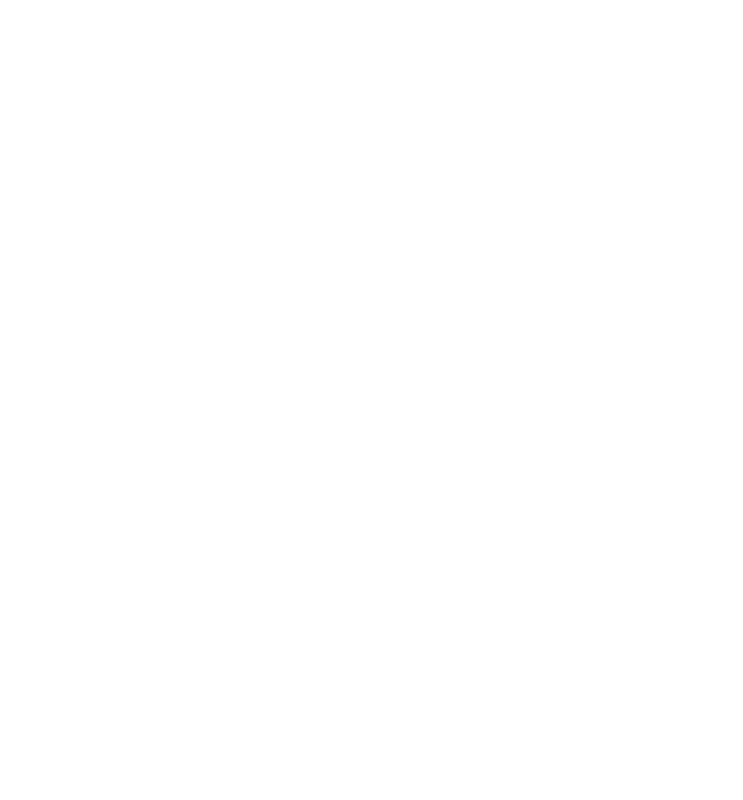
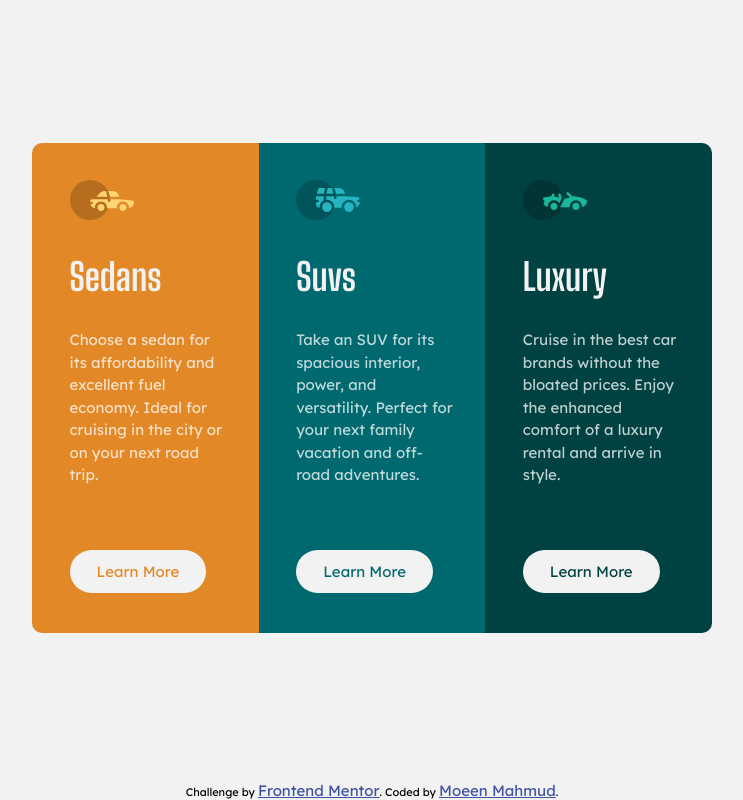
Before and after one commit to moeen-mahmud/3-column-preview-card-component, a plain HTML site: page index.html in a window 1280 px wide. Shown: the whole page, without its empty margins (268-1011 px from the left). Drawn offline with Linux system fonts and the light colour scheme.

Commit message:
beta commit

```diff
--- a/index.html
+++ b/index.html
@@ -14,5 +14,62 @@
     <!-- CSS Stylesheet -->
     <link rel="stylesheet" href="./styles/style.css" />
   </head>
-  <body></body>
+  <body>
+    <!-- Main Section -->
+    <main>
+      <div class="container">
+        <div class="card card_sedans">
+          <div class="card_sedans--icon">
+            <img src="./images/icon-sedans.svg" alt="" />
+          </div>
+          <div class="card--content">
+            <h1 class="card--title">Sedans</h1>
+            <p>
+              Choose a sedan for its affordability and excellent fuel economy.
+              Ideal for cruising in the city or on your next road trip.
+            </p>
+          </div>
+          <div>
+            <a class="card_button card_sedans--button" href="#">Learn More</a>
+          </div>
+        </div>
+        <div class="card card_suvs">
+          <div class="card_suvs--icon">
+            <img src="./images/icon-suvs.svg" alt="" />
+          </div>
+          <div class="card--content">
+            <h1 class="card--title">Suvs</h1>
+            <p>
+              Take an SUV for its spacious interior, power, and versatility.
+              Perfect for your next family vacation and off-road adventures.
+            </p>
+          </div>
+          <div>
+            <a class="card_button card_suvs--button" href="#">Learn More</a>
+          </div>
+        </div>
+        <div class="card card_luxury">
+          <div class="card_luxury--icon">
+            <img src="./images/icon-luxury.svg" alt="" />
+          </div>
+          <div class="card--content">
+            <h1 class="card--title">Luxury</h1>
+            <p>
+              Cruise in the best car brands without the bloated prices. Enjoy
+              the enhanced comfort of a luxury rental and arrive in style.
+            </p>
+          </div>
+          <div>
+            <a class="card_button card_luxury--button" href="#">Learn More</a>
+          </div>
+        </div>
+        <div class="attribution">
+          Challenge by
+          <a href="https://www.frontendmentor.io?ref=challenge" target="_blank"
+            >Frontend Mentor</a
+          >. Coded by <a href="#">Moeen Mahmud</a>.
+        </div>
+      </div>
+    </main>
+  </body>
 </html>
--- a/styles/style.css
+++ b/styles/style.css
@@ -0,0 +1,139 @@
+/* Google Fonts */
+@import url("https://fonts.googleapis.com/css2?family=Big+Shoulders+Display:wght@700&family=Lexend+Deca&display=swap");
+
+/* Colors Declaration */
+
+:root {
+  --bright-orange: hsl(31, 77%, 52%);
+  --dark-cyan: hsl(184, 100%, 22%);
+  --very-dark-cyan: hsl(179, 100%, 13%);
+  --paragraph-color: hsla(0, 0%, 100%, 0.75);
+  --bg-heading-btn-color: hsl(0, 0%, 95%);
+}
+
+/* Root Styles */
+
+* {
+  margin: 0;
+  padding: 0;
+  box-sizing: border-box;
+  font-family: "Lexend Deca", sans-serif;
+  font-size: 15px;
+}
+
+body {
+  background-color: var(--bg-heading-btn-color);
+}
+
+/* Main Content Styles */
+
+.container {
+  display: grid;
+  grid-template-columns: repeat(3, 1fr);
+  place-items: center;
+  height: 97vh;
+  padding: 0 20rem;
+}
+
+.card {
+  padding: 2.5rem 2.1rem 3.5rem 2.5rem;
+}
+
+.card_sedans {
+  background-color: var(--bright-orange);
+  border-radius: 10px 0 0 10px;
+}
+
+.card_suvs {
+  background-color: var(--dark-cyan);
+}
+
+.card_luxury {
+  background-color: var(--very-dark-cyan);
+  border-radius: 0 10px 10px 0;
+}
+
+.card--content {
+  margin: 2rem 0 5rem 0;
+}
+
+.card--title {
+  font-family: "Big Shoulders Display", cursive;
+  font-size: 2.5rem;
+  color: var(--bg-heading-btn-color);
+  margin-bottom: 2rem;
+}
+
+.card--content p {
+  line-height: 1.5rem;
+  color: var(--paragraph-color);
+}
+
+/* Button Styles */
+
+.card_button {
+  border-radius: 2rem;
+  background-color: var(--bg-heading-btn-color);
+  padding: 0.8rem 1.8rem;
+  text-decoration: none;
+  transition: all 0.2s ease;
+}
+
+.card_sedans--button {
+  color: var(--bright-orange);
+}
+
+.card_suvs--button {
+  color: var(--dark-cyan);
+}
+
+.card_luxury--button {
+  color: var(--very-dark-cyan);
+}
+
+.card_button:hover {
+  color: var(--bg-heading-btn-color);
+  background-color: inherit;
+  border: 2px solid var(--bg-heading-btn-color);
+}
+
+/* Attribution Style */
+
+.attribution {
+  position: absolute;
+  bottom: 0;
+  font-size: 11px;
+}
+
+.attribution a {
+  color: hsl(228, 45%, 44%);
+}
+
+/* Media Queries */
+
+@media only screen and (min-width: 300px) and (max-width: 1024px) {
+  .container {
+    display: grid;
+    grid-template-columns: 1fr;
+    padding: 4rem 2rem;
+    height: 90vh;
+  }
+
+  .card {
+    padding: 2.5rem 2.8rem 3.5rem 2.5rem;
+  }
+
+  .card_sedans {
+    border-radius: 10px 10px 0 0;
+  }
+
+  .card_luxury {
+    border-radius: 0 0 10px 10px;
+  }
+
+  .attribution {
+    position: relative;
+    text-align: center;
+    margin: 4rem 0 2rem 0;
+  }
+}
```
